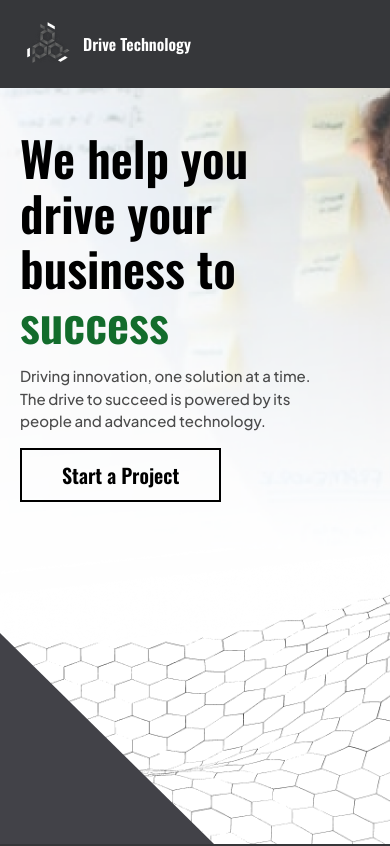
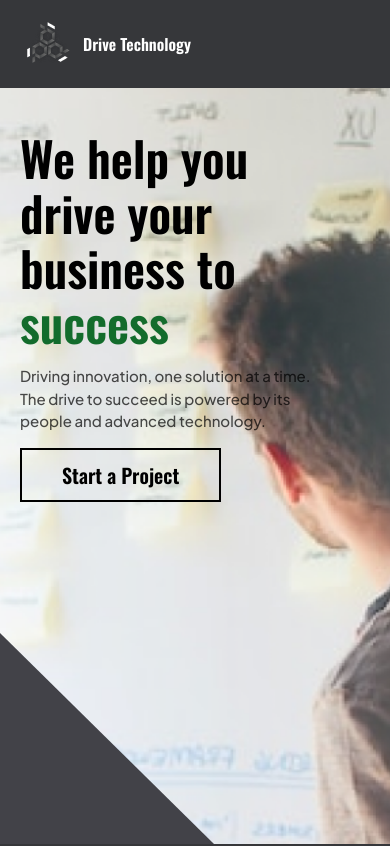
Before and after one commit to AhsanDT/drivetech, a Next.js app: page / in a window 390 px wide. Shown: the top 846 px of the page. Built offline with nearby package versions, Linux system fonts and the light colour scheme; some icons are missing.

Commit message:
updated code

```diff
--- a/src/pages/home.js
+++ b/src/pages/home.js
@@ -3,6 +3,7 @@ import Button from "@/components/UI/Button";
 import Image from "next/image";
 import React from "react";
 import heroImage from "../assets/bg-images/about-bg.png";
+import heromobImage from "../assets/bg-images/mobile-bg.png";
 import styles from "../styles/Home.module.css"
 
 const HomePage = () => {
@@ -10,7 +11,8 @@ const HomePage = () => {
     <Layout>
      <section className="w-full ">
       <div className={` img-container w-full h-screen xl:h-[800px] relative`}>
-        <Image src={heroImage} alt="img"/>
+        <Image src={heroImage} alt="img" className=" hidden sm:block"/>
+        <Image src={heromobImage} alt="img" className="sm:hidden"/>
         <div className="absolute top-[130px] xl:top-[209px] left-[20px] md:left-[100px] xl:left-[184px] flex flex-col gap-y-[15px] md:gap-y-[27px] w-[80%] lg:w-[70%] xl:w-[39%] z-[11]">
           <span className="font-bold text-[48px] md:text-[64px] tracki ng-[1px] leading-[55px] md:leading-[73px]">
             We help you drive your business to <span className="text-[#136C2C]">success</span>
```
Also changed, not shown: src/assets/bg-images/bg.png, src/assets/bg-images/mobile-bg.png (added).
